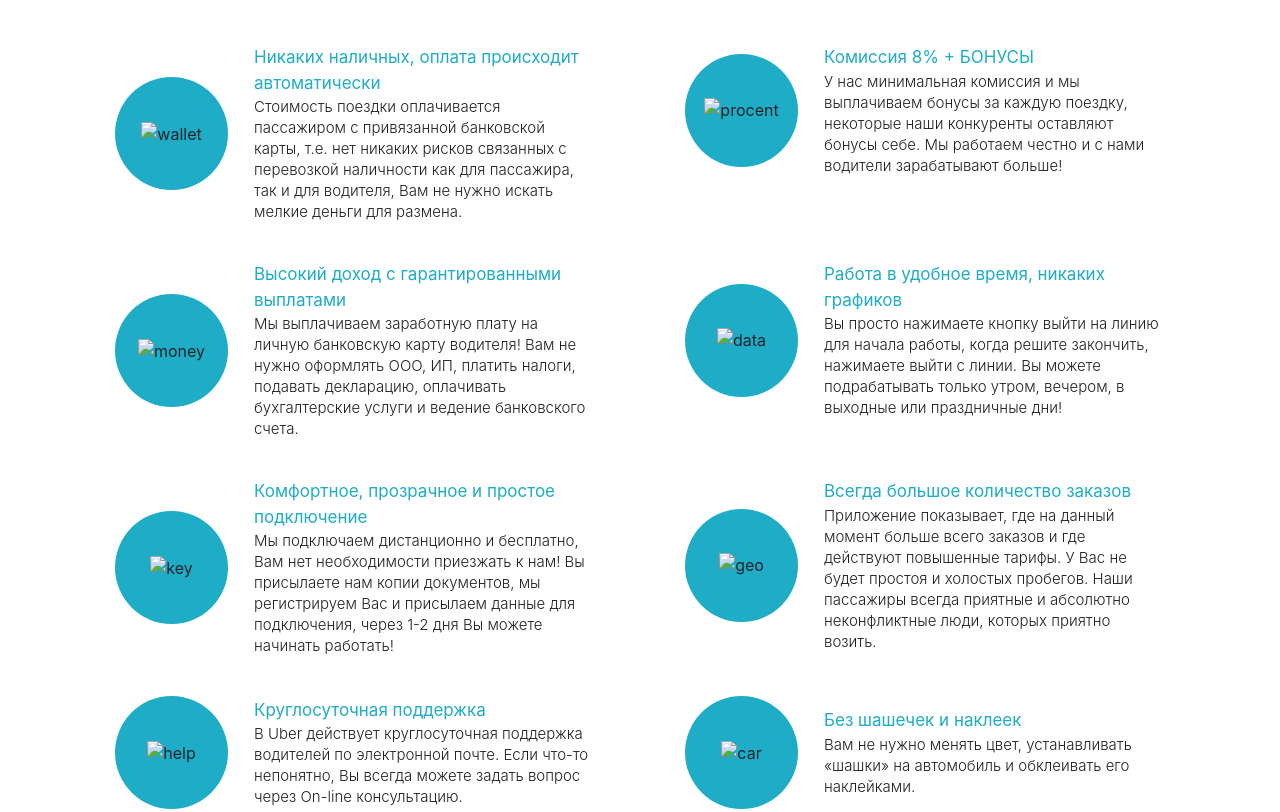
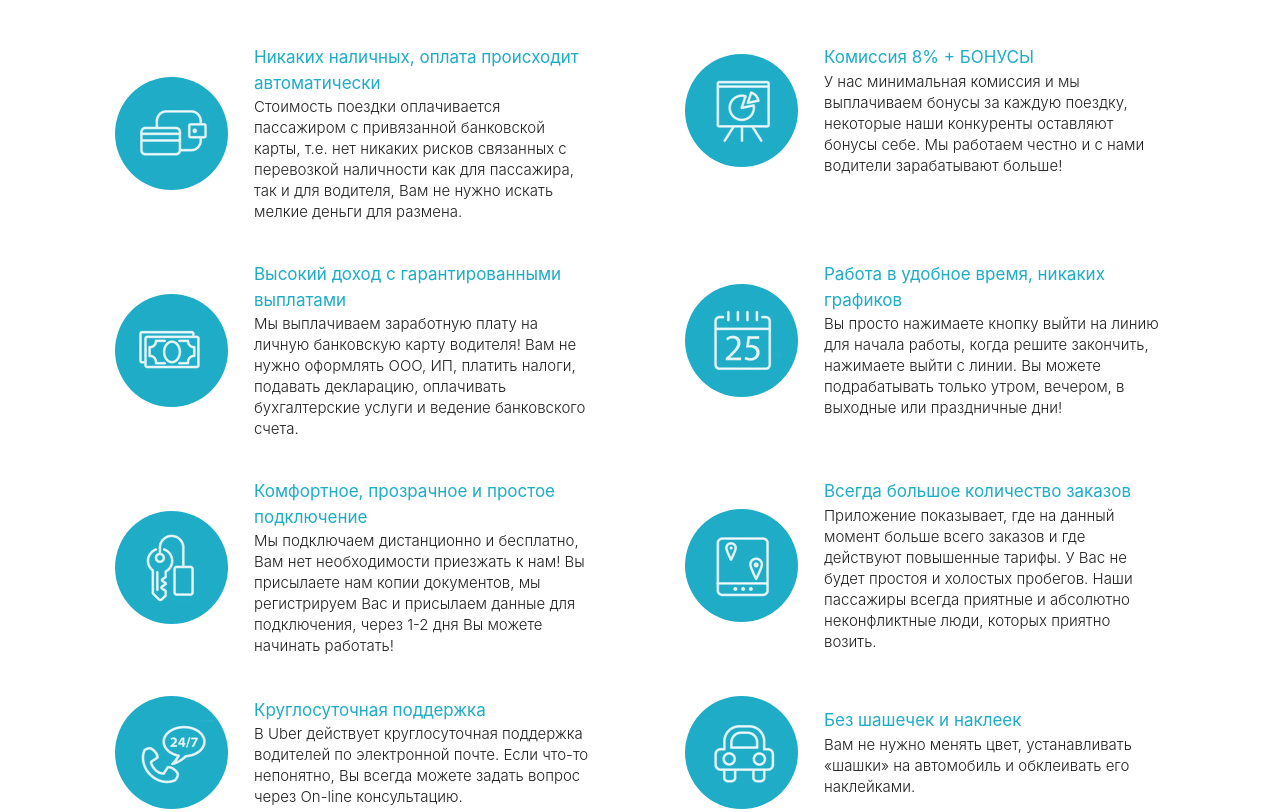
Before and after one commit to Whey121/uber, a plain HTML site: page index.html in a window 1280 px wide. Shown: the part 1057-1869 px from the top of the page. Drawn offline with Linux system fonts and the light colour scheme.

Commit message:
Update index.html

```diff
--- a/index.html
+++ b/index.html
@@ -49,7 +49,7 @@
           <div class="row">
             <div class="col-md-4 offset-md-1">
               <a href="#" class="subheader__logo"
-                ><img src="/src/img/Logo.png" alt="Logo"
+                ><img src="/img/Logo.png" alt="Logo"
               /></a>
               <div class="subheader__official">
                 Официальный партнер Uber в Москве
@@ -103,7 +103,7 @@
           <div class="col-md-6">
             <div class="advantage__block">
               <div class="advantage__img">
-                <img src="/src/icons/wallet.png" alt="wallet" />
+                <img src="/icons/wallet.png" alt="wallet" />
               </div>
               <div class="advantage__text">
                 <div class="advantage__title">
@@ -122,7 +122,7 @@
           <div class="col-md-6">
             <div class="advantage__block">
               <div class="advantage__img">
-                <img src="/src/icons/procent.png" alt="procent" />
+                <img src="/icons/procent.png" alt="procent" />
               </div>
               <div class="advantage__text">
                 <div class="advantage__title">
@@ -140,7 +140,7 @@
           <div class="col-md-6">
             <div class="advantage__block">
               <div class="advantage__img">
-                <img src="/src/icons/money.png" alt="money" />
+                <img src="/icons/money.png" alt="money" />
               </div>
               <div class="advantage__text">
                 <div class="advantage__title">
@@ -159,7 +159,7 @@
           <div class="col-md-6">
             <div class="advantage__block">
               <div class="advantage__img">
-                <img src="/src/icons/data.png" alt="data" />
+                <img src="/icons/data.png" alt="data" />
               </div>
               <div class="advantage__text">
                 <div class="advantage__title">
@@ -178,7 +178,7 @@
           <div class="col-md-6">
             <div class="advantage__block">
               <div class="advantage__img">
-                <img src="/src/icons/key.png" alt="key" />
+                <img src="/icons/key.png" alt="key" />
               </div>
               <div class="advantage__text">
                 <div class="advantage__title">
@@ -197,7 +197,7 @@
           <div class="col-md-6">
             <div class="advantage__block">
               <div class="advantage__img">
-                <img src="/src/icons/geo.png" alt="geo" />
+                <img src="/icons/geo.png" alt="geo" />
               </div>
               <div class="advantage__text">
                 <div class="advantage__title">
@@ -216,7 +216,7 @@
           <div class="col-md-6">
             <div class="advantage__block">
               <div class="advantage__img">
-                <img src="/src/icons/help.png" alt="help" />
+                <img src="/icons/help.png" alt="help" />
               </div>
               <div class="advantage__text">
                 <div class="advantage__title">
@@ -234,7 +234,7 @@
           <div class="col-md-6">
             <div class="advantage__block">
               <div class="advantage__img">
-                <img src="/src/icons/car.png" alt="car" />
+                <img src="/icons/car.png" alt="car" />
               </div>
               <div class="advantage__text">
                 <div class="advantage__title">
@@ -313,7 +313,7 @@
         <div class="subtitle subtitle__white">
           Закажите автомобиль, который подходит вам по стилю и бюджету
         </div>
-        <img src="/src/img/car_bg.png" alt="car" class="car__img" />
+        <img src="/img/car_bg.png" alt="car" class="car__img" />
         <div class="car__descr">
           Машины на каждый день. <br />
           Лучше, быстрее и дешевле, чем такси
```
